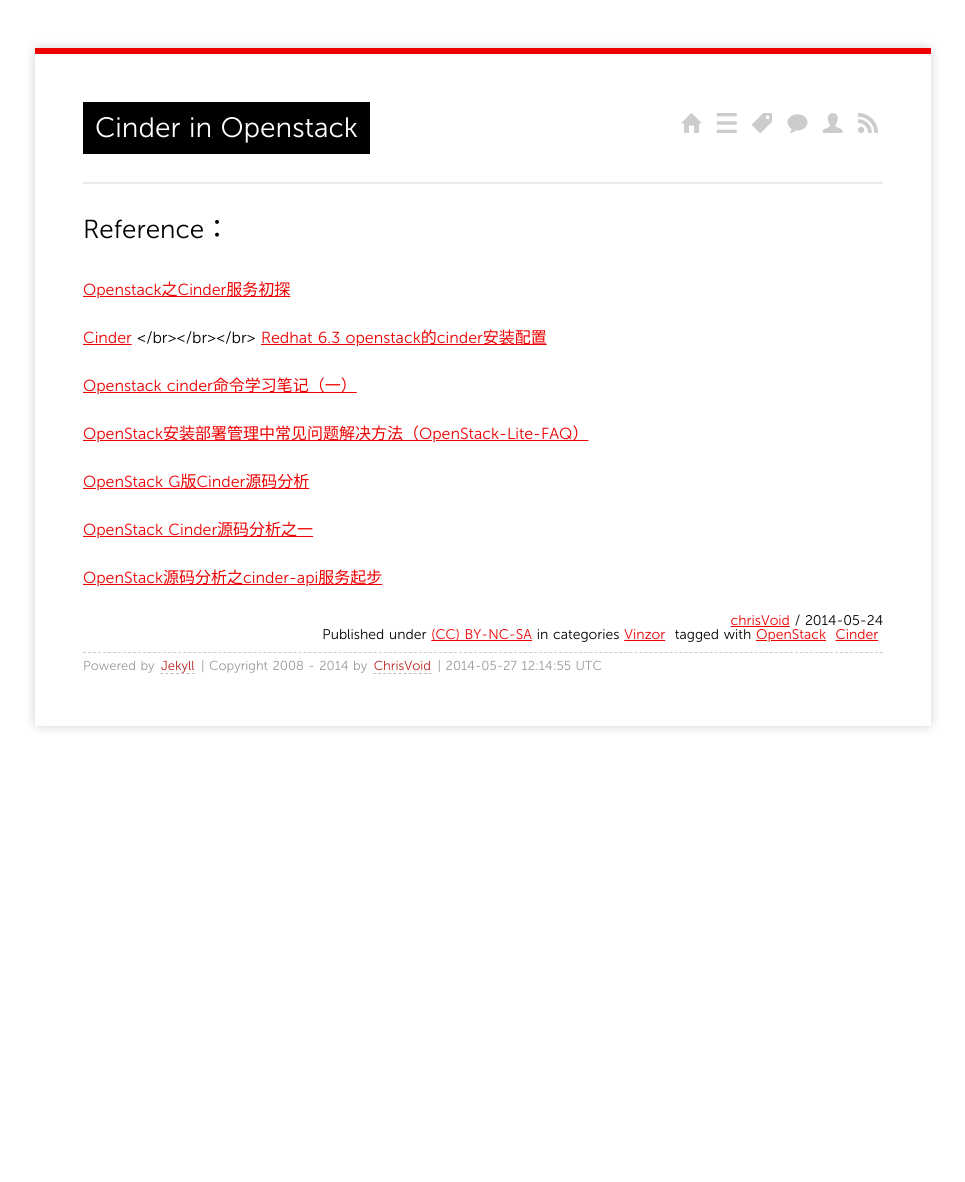
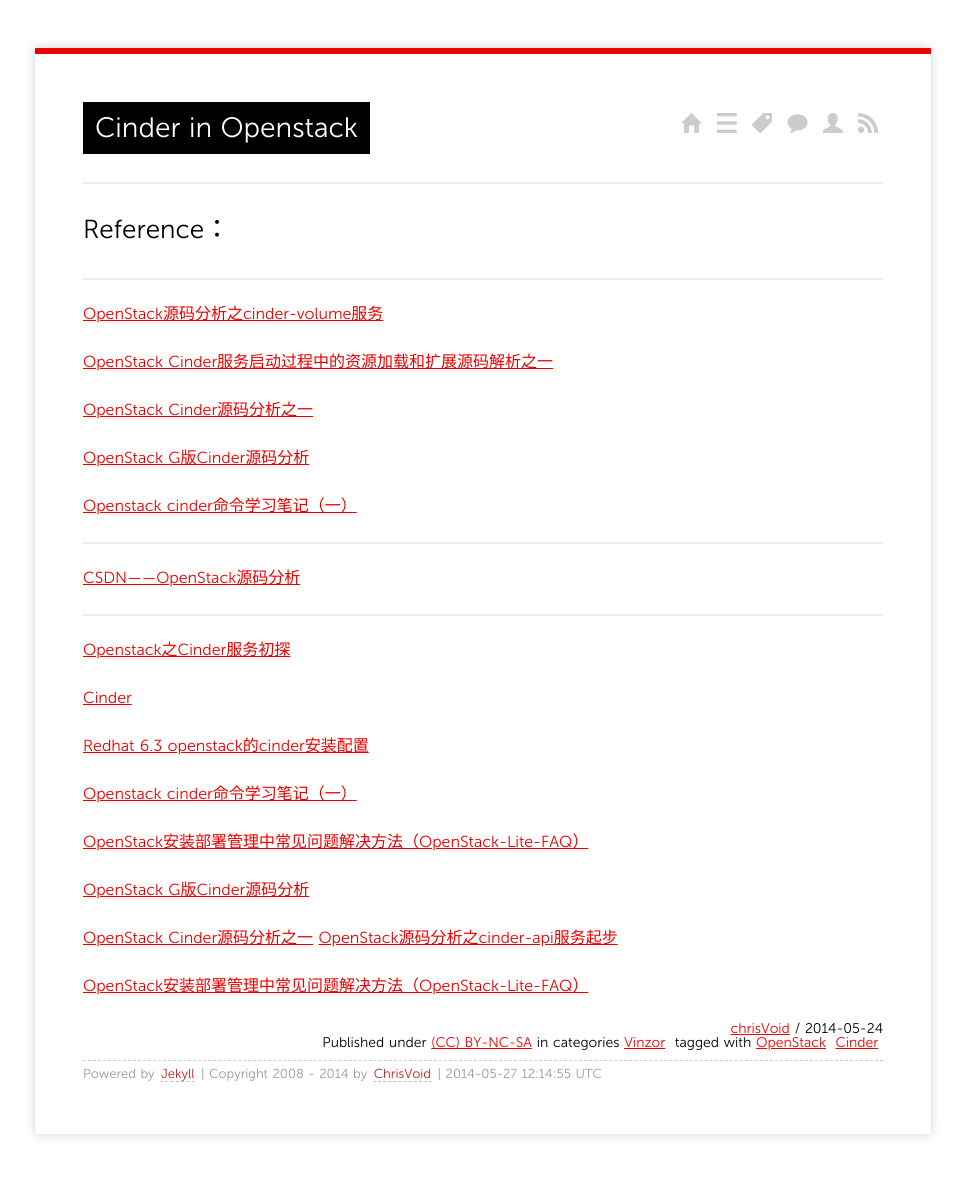
Before and after one commit to chris-void/chris-void.github.io, a Jekyll site: the page built from _posts/2014/2014-5-24-openstack-cinder.md, in a window 1280 px wide. Shown: the whole page, without its empty margins (157-1122 px from the left). Built offline with Jekyll 4.4.1, drawn with Linux system fonts in a browser that asks for light colours; Markdown is read by kramdown in place of the engine named in the settings; comment, search, counter and statistics services are not loaded; before the commit the page ends 900 px from its top, so only the background shows below that.

Commit message:
Update 2014-5-24-openstack-cinder.md

```diff
--- a/_posts/2014/2014-5-24-openstack-cinder.md
+++ b/_posts/2014/2014-5-24-openstack-cinder.md
@@ -13,10 +13,29 @@
 
 ## Reference：
 
+---
+
+[OpenStack源码分析之cinder-volume服务](http://blog.csdn.net/ddl007/article/details/8686445)
+
+[OpenStack Cinder服务启动过程中的资源加载和扩展源码解析之一](http://blog.csdn.net/gaoxingnengjisuan/article/details/21722111)
+
+[OpenStack Cinder源码分析之一](http://blog.csdn.net/gaoxingnengjisuan/article/details/17722991)
+
+[OpenStack G版Cinder源码分析](http://www.linuxidc.com/Linux/2013-05/84492.htm)
+
+[Openstack cinder命令学习笔记（一）](http://www.cnblogs.com/youjianxiaoxiang/archive/2012/12/18/2823511.html)
+
+---
+
+[CSDN——OpenStack源码分析](http://blog.csdn.net/column/details/liudong.html?page=1)
+
+
+---
+
 [ Openstack之Cinder服务初探](http://blog.csdn.net/luo_brian/article/details/8592692)
 
 [Cinder](https://wiki.openstack.org/wiki/Cinder)
-</br></br></br>
+
 [Redhat 6.3 openstack的cinder安装配置](http://mars914.iteye.com/blog/1830941)
 
 [Openstack cinder命令学习笔记（一）](http://www.cnblogs.com/youjianxiaoxiang/archive/2012/12/18/2823511.html)
@@ -27,7 +46,7 @@
 
 
 [OpenStack Cinder源码分析之一](http://blog.csdn.net/gaoxingnengjisuan/article/details/17722991)
+[OpenStack源码分析之cinder-api服务起步](http://www.reader8.cn/jiaocheng/20130316/1817391.html)
 
 
-
-[OpenStack源码分析之cinder-api服务起步](http://www.reader8.cn/jiaocheng/20130316/1817391.html)
+[OpenStack安装部署管理中常见问题解决方法（OpenStack-Lite-FAQ）](http://www.open-open.com/lib/view/open1342256392776.html)
```
